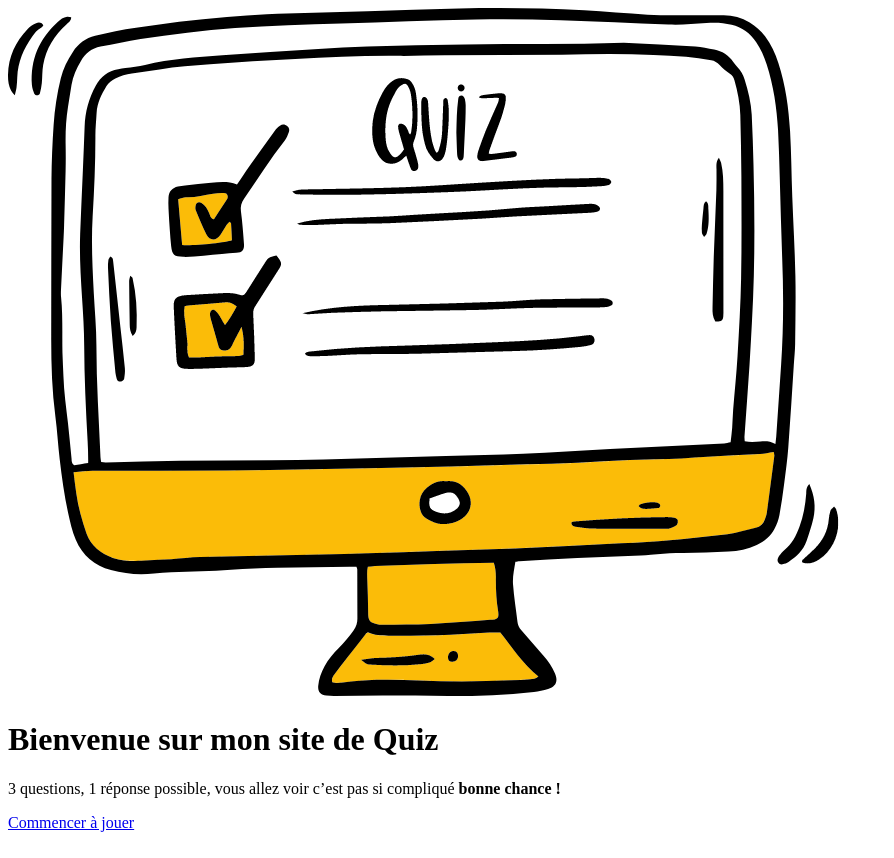
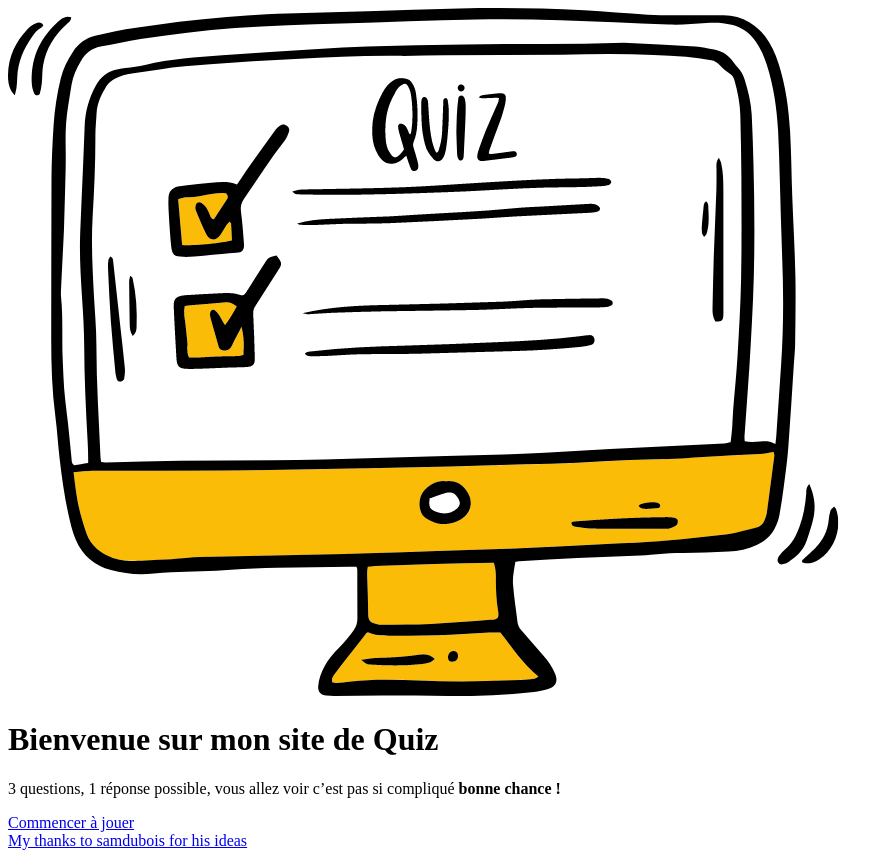
Before and after one commit to cordeliachase/simple-quizz, a plain HTML site: page index.html in a window 1280 px wide. Shown: the whole page, without its empty margins (0-894 px from the left). Drawn offline with Linux system fonts and the light colour scheme.

Commit message:
Update index.html

```diff
--- a/index.html
+++ b/index.html
@@ -12,5 +12,10 @@
         <p>3 questions, 1 réponse possible, vous allez voir c’est pas si compliqué <strong>bonne chance !</strong></p>
         <a href="questions.html">Commencer à jouer</a>
     </div>
+    <footer>
+        <div>
+            <a href="https://profiles.wordpress.org/samdubois/">My thanks to samdubois for his ideas</a>
+        </div>
+    </footer>
 </body>
 </html>
```
